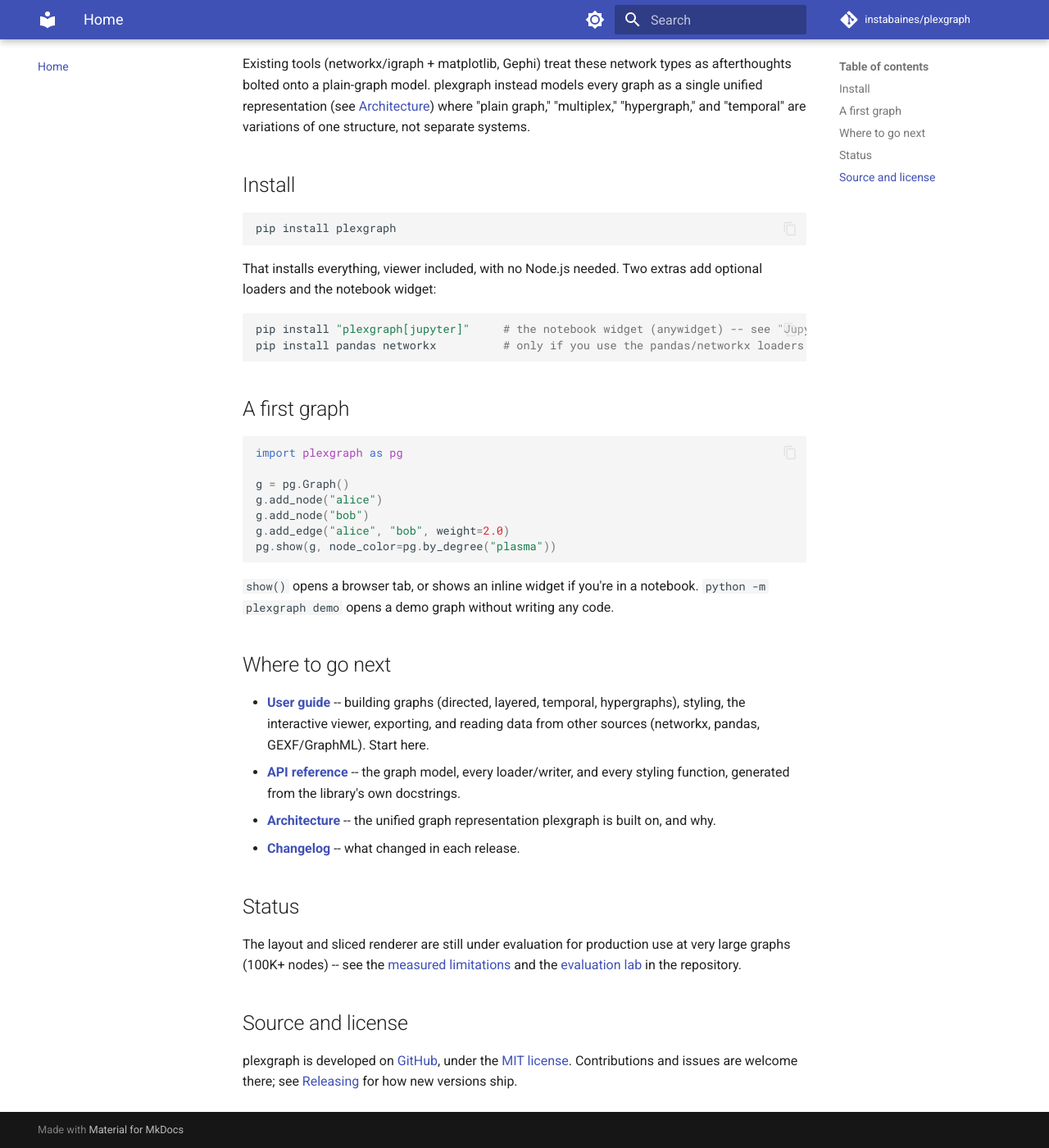
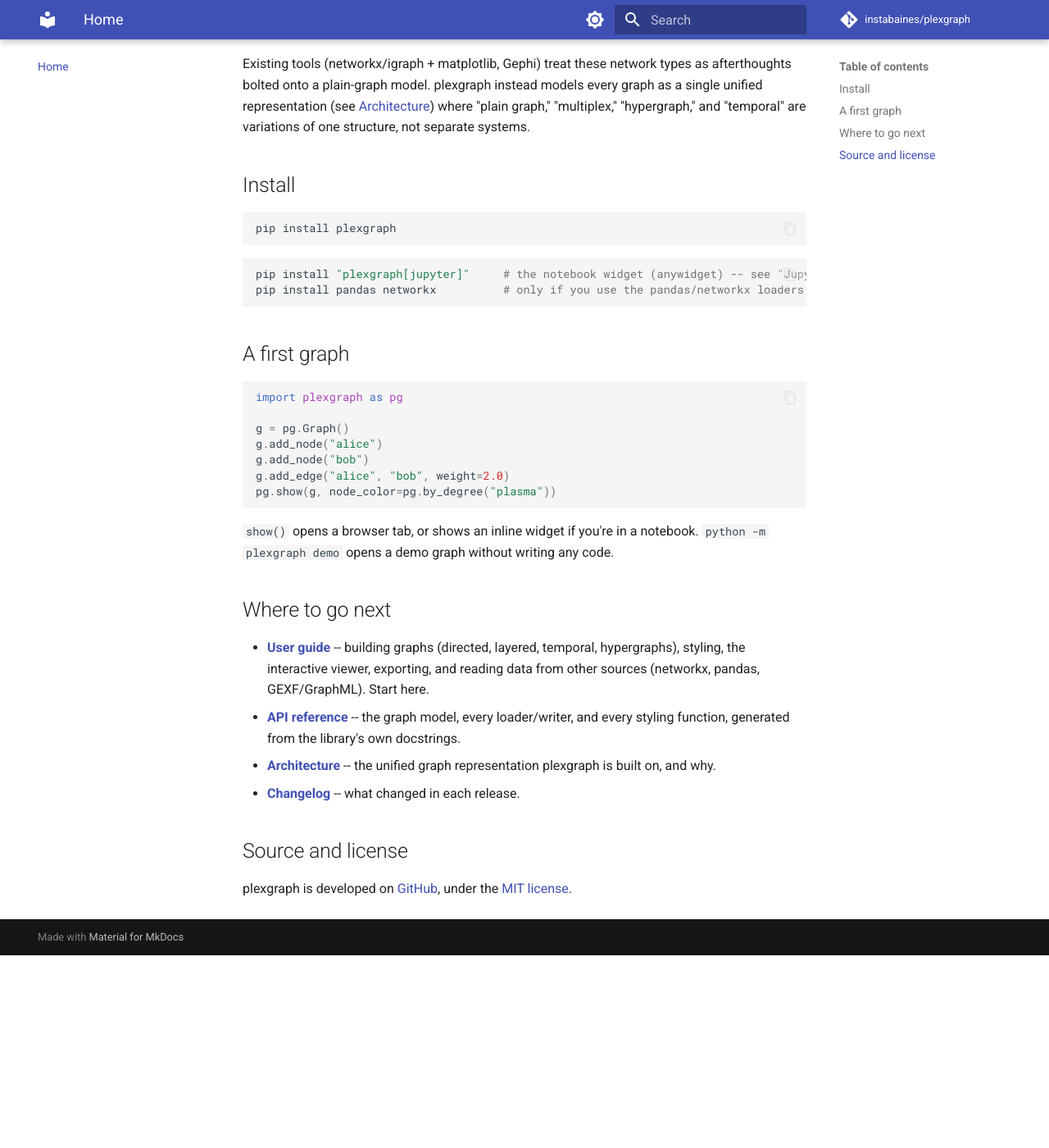
Before and after one commit to instabaines/plexgraph, an MkDocs documentation site: the page built from docs/index.md, in a window 1280 px wide and 1400 px high, scrolled down 255 px. Shown: the whole window at 82% size. Built offline with MkDocs 1.6.1 and Material for MkDocs 9.7.7, drawn with Linux system fonts in a browser that asks for light colours; comment, search, counter and statistics services are not loaded; after the commit the page ends 1420 px from its top, so only the background shows below that.

Commit message:
Trim the docs site: drop irrelevant/vague content
- docs/index.md: dropped "no Node.js needed" from Install -- a pip-install user never installs or
  thinks about Node.js, so mentioning it raises a question ("wait, would I need to?") instead of
  answering one. Dropped the "Status" section's vague "still under evaluation... 100K nodes"
  hedging -- not actionable, and duplicated (less precisely) by the user guide's own concrete
  "Scale and performance" and "Known limitations" sections.
- docs/user-guide.md: dropped the same kind of vague hedge ("Hardware GPU and sustained streaming
  results still need broader validation") from Scale and performance, keeping the concrete,
  specific limitations around it (force-approximation quality, dense neighborhoods, aggregation
  cost) -- those are real, checkable claims about the library; the dropped sentence wasn't.
- mkdocs.yml: releasing.md is release-process documentation for maintainers (branching, PyPI
  trusted publishing, GitHub environments) -- not documentation of the library itself, so it no
  longer publishes on the site (`exclude_docs`, and removed from `nav`). The file stays in the
  repo for maintainers, linked from README.md as before. requirements.txt (the doc-build tooling
  list) is excluded the same way -- mkdocs was copying it into the built site as a stray
  downloadable file for no reason.

Verified with `mkdocs build --strict` (clean) and a full link crawl of the built site (0 broken
local links).

````diff
--- a/docs/index.md
+++ b/docs/index.md
@@ -14,9 +14,6 @@
 ```sh
 pip install plexgraph
 ```
-
-That installs everything, viewer included, with no Node.js needed. Two extras add optional
-loaders and the notebook widget:
 
 ```sh
 pip install "plexgraph[jupyter]"     # the notebook widget (anywidget) -- see "Jupyter notes" in the user guide
@@ -49,15 +46,7 @@
   on, and why.
 - **[Changelog](changelog.md)** -- what changed in each release.
 
-## Status
-
-The layout and sliced renderer are still under evaluation for production use at very large graphs
-(100K+ nodes) -- see the [measured limitations](https://github.com/instabaines/plexgraph/blob/master/benchmarks/README.md)
-and the [evaluation lab](https://github.com/instabaines/plexgraph/blob/master/examples/notebooks/evaluation.ipynb)
-in the repository.
-
 ## Source and license
 
 plexgraph is developed on [GitHub](https://github.com/instabaines/plexgraph), under the
-[MIT license](https://github.com/instabaines/plexgraph/blob/master/LICENSE). Contributions and
-issues are welcome there; see [Releasing](releasing.md) for how new versions ship.
+[MIT license](https://github.com/instabaines/plexgraph/blob/master/LICENSE).
--- a/mkdocs.yml
+++ b/mkdocs.yml
@@ -5,6 +5,12 @@
 repo_name: instabaines/plexgraph
 edit_uri: edit/develop/docs/
 docs_dir: docs
+# releasing.md is release-process documentation for maintainers, not library documentation, and
+# requirements.txt is the doc-build tooling list -- both live under docs/ but neither belongs on
+# the published site (mkdocs otherwise copies every file under docs_dir into it verbatim).
+exclude_docs: |
+  releasing.md
+  requirements.txt
 
 nav:
   - Home: index.md
@@ -15,7 +21,6 @@
       - Loading & saving graphs: api/io.md
       - Viewing & styling: api/viewer.md
   - Architecture: architecture/plan.md
-  - Releasing: releasing.md
   - Changelog: changelog.md
 
 theme:
````
Also changed, not shown: docs/user-guide.md (+1 -2 lines).
